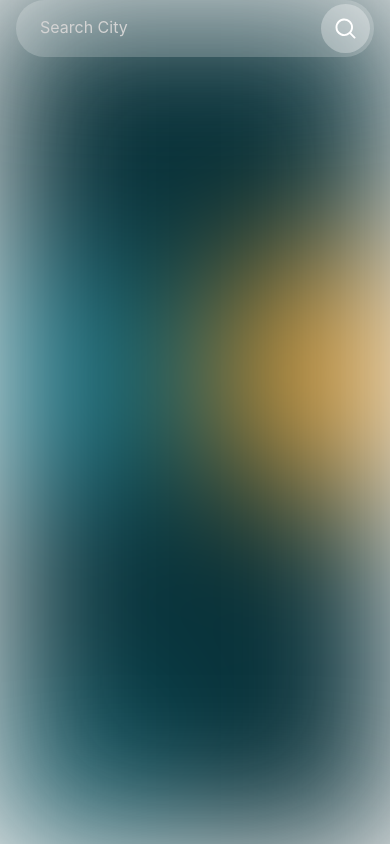
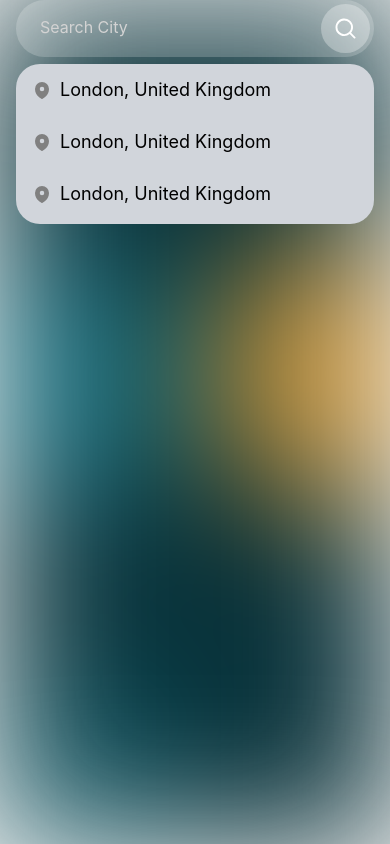
Before and after one commit to heefan/rn-weatherapp, a React Native app in the folder weatherapp/: screen /Home in a window 390 px wide. Both pictures are taken after a click on the element 345 px from the left and 28 px from the top of the page. Built offline with nearby package versions, Linux system fonts and the light colour scheme.

Commit message:
close #7, Update search dropdown list UI [7]

```diff
--- a/weatherapp/screens/HomeScreen.js
+++ b/weatherapp/screens/HomeScreen.js
@@ -1,12 +1,17 @@
 
 import React from 'react';
-import {View, StatusBar, Image, SafeAreaView, TextInput, Touchable, TouchableOpacity} from 'react-native';
+import {View, StatusBar, Image, SafeAreaView, TextInput, Touchable, TouchableOpacity, Text} from 'react-native';
 import { theme } from "../theme/index";
-import { MagnifyingGlassIcon } from "react-native-heroicons/mini";
+import { MagnifyingGlassIcon, MapPinIcon} from "react-native-heroicons/mini";
 import { useState } from 'react';
 
 export default function HomeScreen() {
     const [showSearch, toggleSearch] = useState(false)
+    const [locations, setLocations] = useState([1,2,3])
+
+    const handleLocation = (loc) => {
+        console.log("location: " + loc)
+    }
 
     return (
         <View style={{flex: 1, position: 'relative'}}>
@@ -40,6 +45,32 @@
                             <MagnifyingGlassIcon size="25" color="white" />
                         </TouchableOpacity>
                     </View>
+
+                    {
+                        locations.length >0 && showSearch? (
+                            <View className="absolute w-full bg-gray-300 top-16 rounded-3xl">
+                                {
+                                    locations.map((loc, index) => {
+                                        // don't show border at last item
+                                        let showBorder = index+1 != locations.length
+                                        let borderClass = showBorder? "border-b-2 border-b-gray-400" : ""
+
+                                        return (
+                                            <TouchableOpacity
+                                                onPress={() => handleLocation(loc)}
+                                                key={index}
+                                                className={"flex-row items-center border-0 p-3 px-4 mb-1" + borderClass}
+                                            >
+                                                <MapPinIcon size="20" color="gray" />
+                                                <Text className="text-black text-lg ml-2">London, United Kingdom</Text>
+                                            </TouchableOpacity>
+                                        )
+                                    })
+                                }
+                            </View>
+                        ): null
+                    }
+
                 </View>
             </SafeAreaView>
         </View>
```
